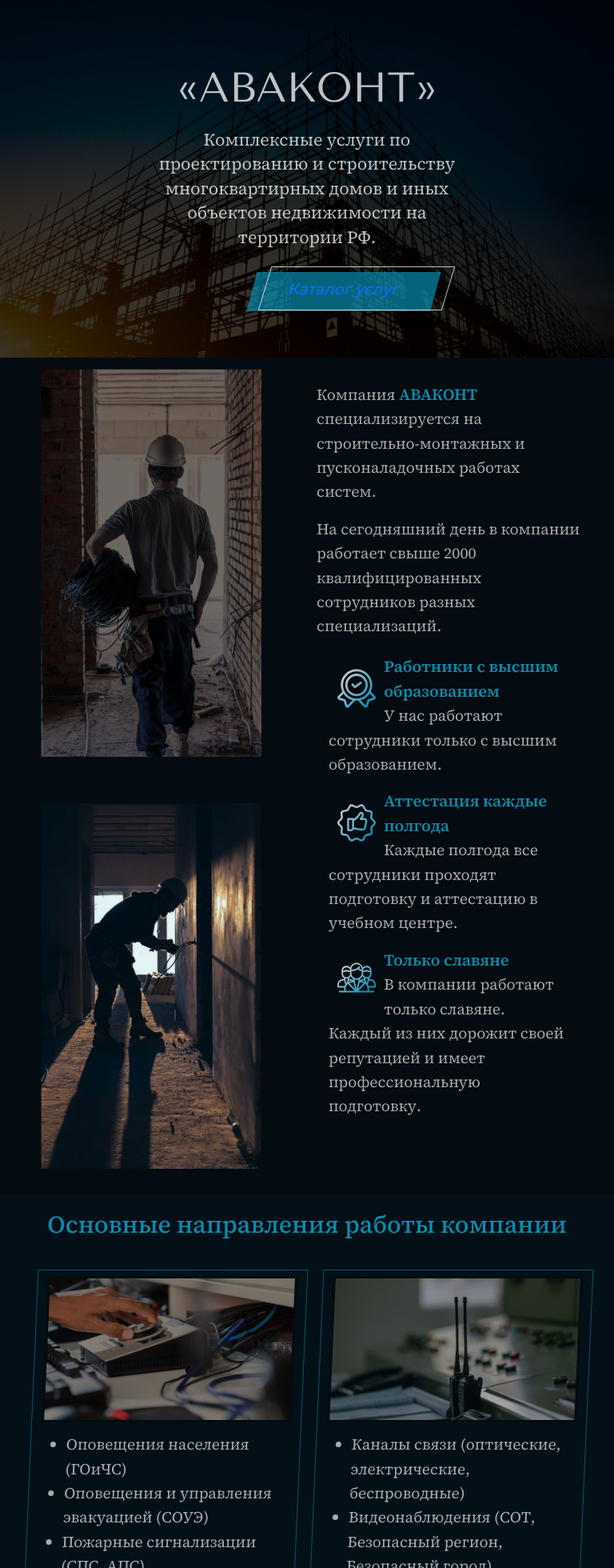
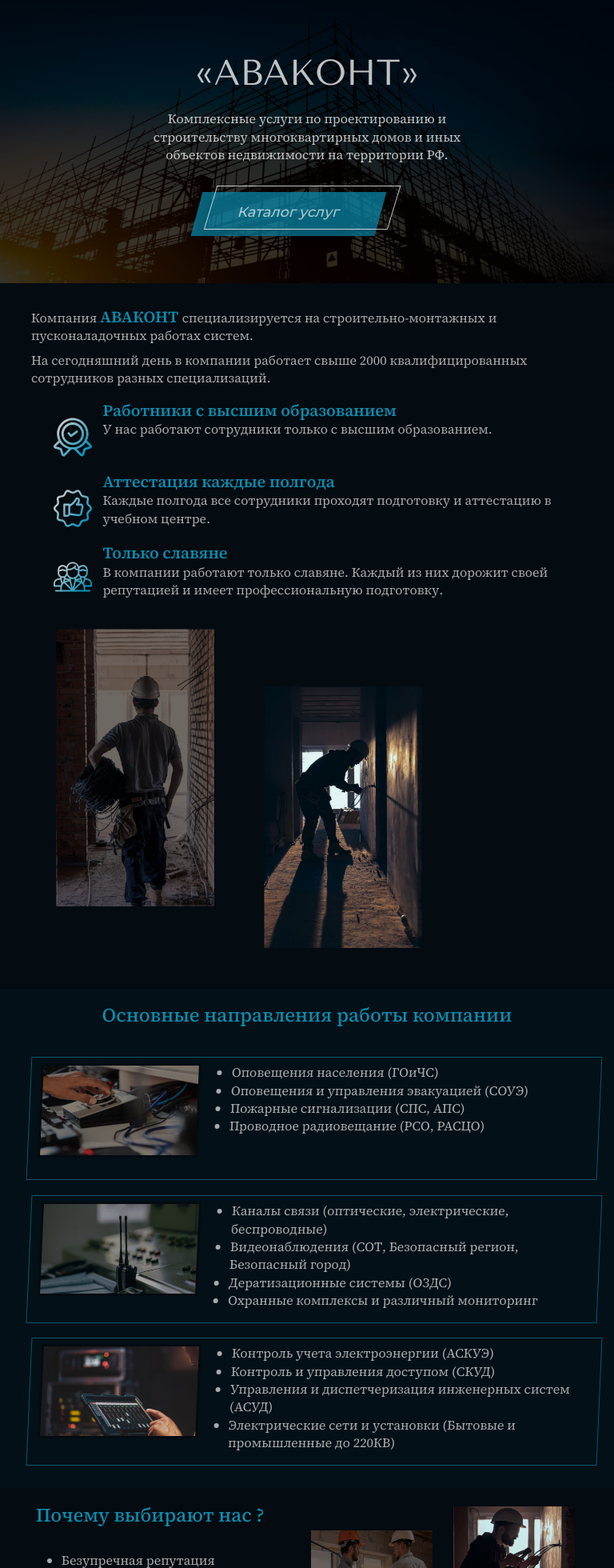
Before and after one commit to AnigalHub/Installation, a Vue app: page / in a window 768 px wide. Shown: the part 60-2020 px from the top of the page at 80% size. Built offline with nearby package versions, Linux system fonts and the light colour scheme.

Commit message:
добавлены адаптированные стили до минимума ширины 768px

```diff
--- a/src/App.vue
+++ b/src/App.vue
@@ -87,8 +87,8 @@ export default {
     width: 100%;
     height: auto;
   }
-  p, li{
-    color: rgba(255, 255, 255, 0.65);
+  p, li, a{
+    color: rgba(255, 255, 255, 0.65) !important;
   }
   h1{
     padding: 12% 0 1.5%;
@@ -120,8 +120,15 @@ export default {
     background: rgba(8, 142, 175, 0.7);
     color: rgba(255, 255, 255, 0.75);
     border: none;
+    height: 55px;
     font-family: 'Montserrat', sans-serif;
     position: relative;
+    &:hover{
+      border: 1px solid rgba(255, 255, 255, 0.75);
+      .shadow{
+        display: none;
+      }
+    }
   }
   .shadow{
     position: absolute;
@@ -312,7 +319,7 @@ export default {
     background: rgba(7, 139, 172, 0.04);
     padding: 2% 0;
     .contacts {
-      width: 45%;
+      width: 48%;
       margin: 5px;
     }
     b {
@@ -325,4 +332,136 @@ export default {
       float: left !important;
     }
   }
+  @media screen and (min-width: 768px) and (max-width: 992px){
+    h1{
+      padding: 10% 0 1.5%;
+      font-size: 2.8rem !important;
+      line-height: 3rem;
+    }
+    h2{
+      font-size: 1.5rem !important;
+    }
+    p, li, table {
+      font-size: 1rem !important;
+      line-height: 1.4rem;
+    }
+    p {
+      margin-bottom: .5rem !important;
+    }
+    #Home button, #Services button{
+      font-size: 1.1rem !important;
+    }
+    .navbar{
+      padding: 5px 5%;
+    }
+    #Home{
+      p{
+        width: 60%;
+      }
+      button {
+        margin: 4% 20% 3% 30%;
+      }
+    }
+    #About{
+      .row{
+        flex-direction: column-reverse;
+      }
+      .col-6{
+        width: 100%;
+      }
+      img{
+        width: 260px;
+        padding: 4% 4.5%;
+      }
+    }
+    #Directions{
+      .row{
+        flex-direction: column;
+      }
+      img {
+        float: left;
+        width: 200px;
+      }
+      ul{
+        margin-left: 30%;
+      }
+    }
+    #Employees{
+      .employee svg {
+        margin: 2%;
+      }
+    }
+    #Advantages, #Services{
+      li {
+        font-size: 1.1rem;
+        line-height: 1.8rem;
+      }
+    }
+  }
+  @media screen and (min-width: 992px) and (max-width: 1200px){
+    h1{
+      padding: 10% 0 1.5%;
+      font-size: 2.8rem !important;
+      line-height: 3rem;
+    }
+    h2{
+      font-size: 1.5rem !important;
+    }
+    p, li, table {
+      font-size: 1rem !important;
+      line-height: 1.4rem;
+    }
+    p {
+      margin-bottom: .5rem !important;
+    }
+    #Home button, #Services button{
+      font-size: 1.1rem !important;
+    }
+    .navbar{
+      padding: 5px 5%;
+    }
+    #About{
+      img{
+        width: 226px;
+      }
+    }
+    #Employees{
+      .employee svg {
+        margin: 5%;
+      }
+    }
+    #Advantages, #Services{
+      li {
+        font-size: 1.1rem;
+        line-height: 1.8rem;
+      }
+    }
+  }
+  @media screen and (min-width: 1200px) and (max-width: 1400px){
+    h1{
+      font-size: 3rem !important;
+      line-height: 3.5rem;
+    }
+    h2{
+      font-size: 1.7rem !important;
+    }
+    p, li, table {
+      font-size: 1.15rem !important;
+      line-height: 1.7rem;
+    }
+    .navbar{
+      padding: 5px 5%;
+    }
+    #About{
+      img{
+        width: 270px;
+      }
+    }
+    #Advantages, #Services{
+      li {
+        font-size: 1.15rem;
+        line-height: 2.2rem;
+      }
+    }
+  }
 </style>
```
